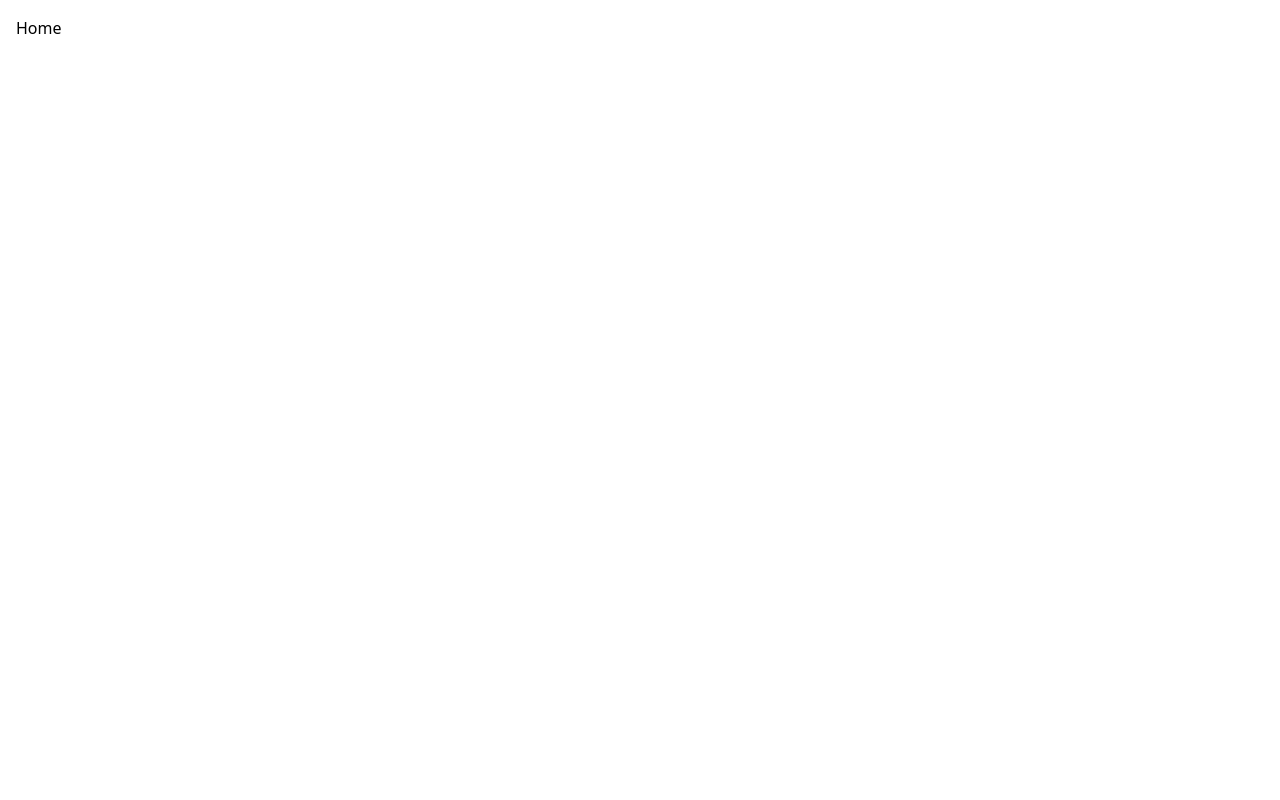
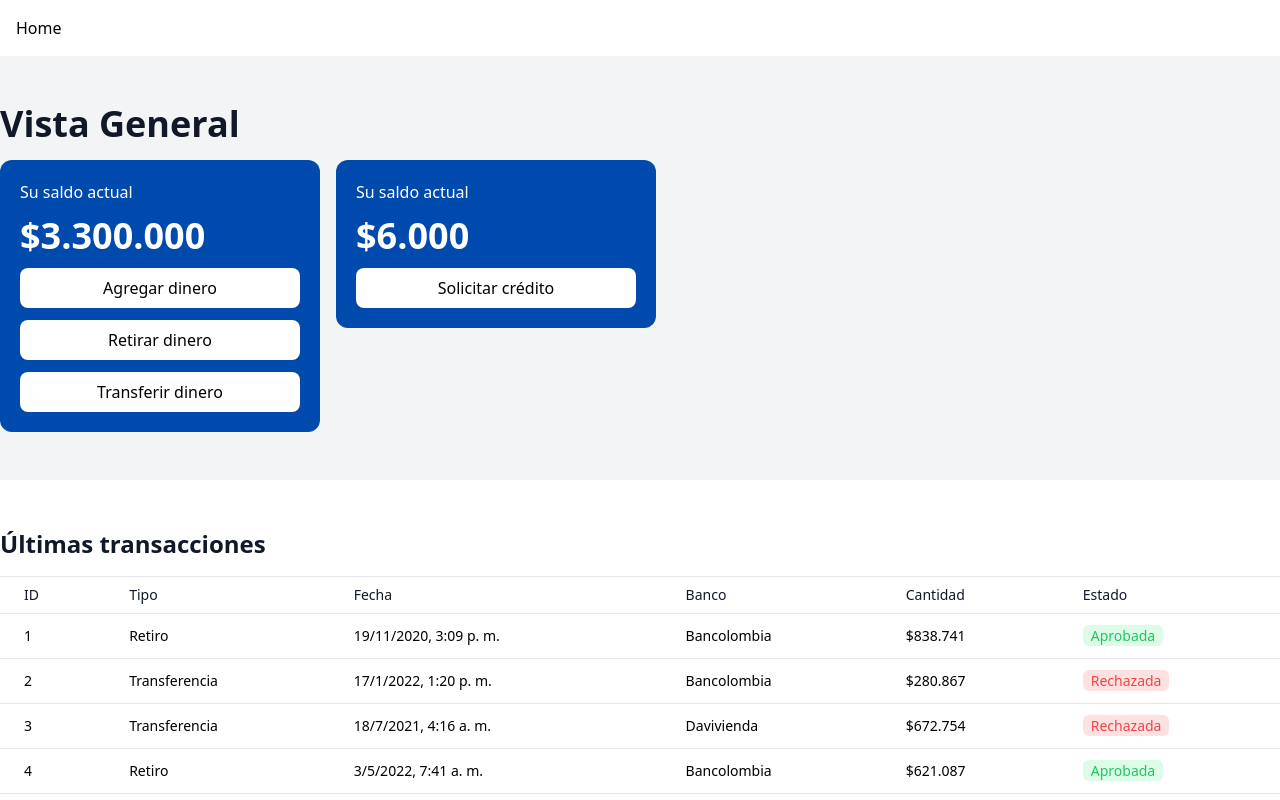
Before and after one commit to Milly00/bancarapida, a Vue app: page /customer in a window 1280 px wide. Before the commit this address had no page. Shown: the top 800 px of the page. Built offline with nearby package versions, Linux system fonts and the light colour scheme.

Commit message:
feat: add main dashboard for customer

```diff
--- a/src/router/index.js
+++ b/src/router/index.js
@@ -1,5 +1,6 @@
 import { createRouter, createWebHistory } from 'vue-router'
 import HomeView from '../views/HomeView.vue'
+import { CustomerDashboardView } from '../views/customer'
 
 const router = createRouter({
   history: createWebHistory(import.meta.env.BASE_URL),
@@ -9,6 +10,11 @@ const router = createRouter({
       name: 'home',
       component: HomeView,
     },
+    {
+      path: '/customer',
+      name: 'customer',
+      component: CustomerDashboardView,
+    },
   ],
 })
 
--- /dev/null
+++ b/src/views/customer/Dashboard.vue
@@ -0,0 +1,8 @@
+<script setup>
+import { GeneralView, LatestTransactions } from '@/components/customer'
+</script>
+
+<template>
+  <GeneralView />
+  <LatestTransactions />
+</template>
--- /dev/null
+++ b/src/views/customer/index.js
@@ -0,0 +1 @@
+export { default as CustomerDashboardView } from './Dashboard.vue'
```
